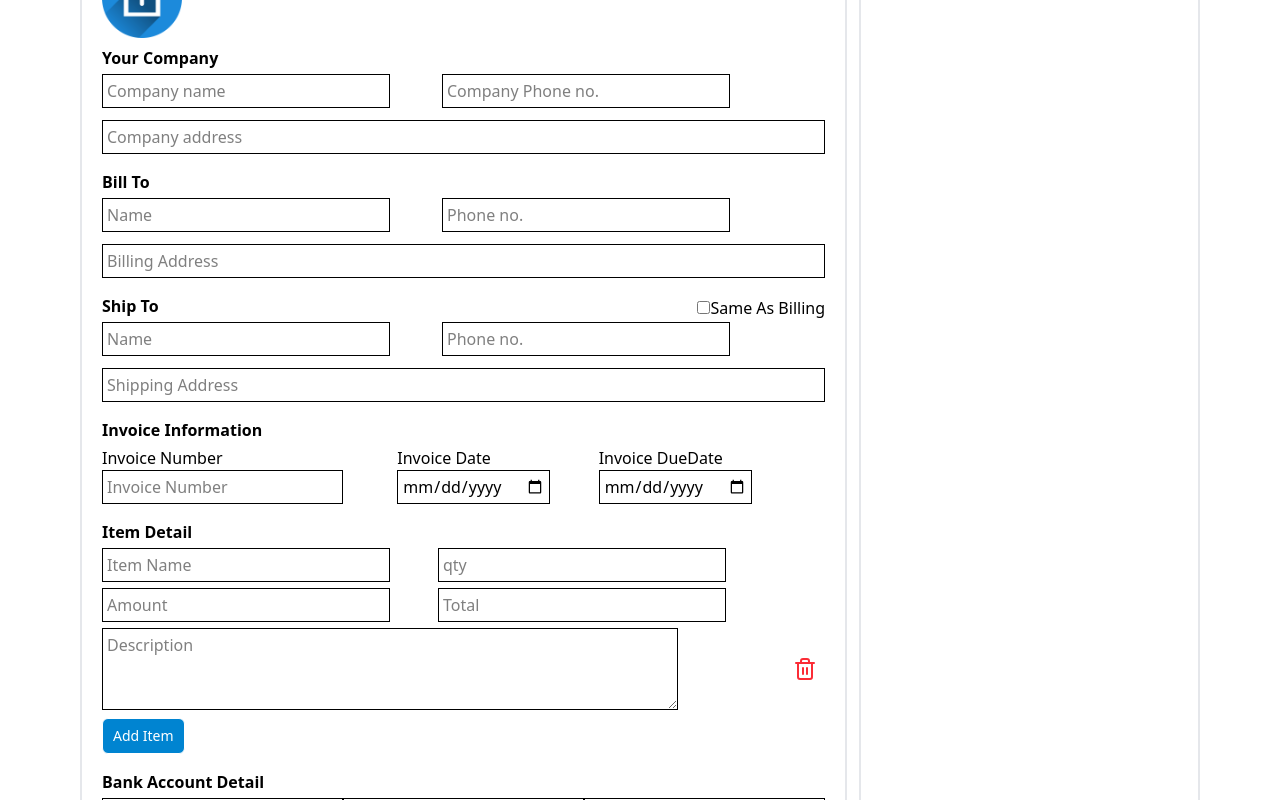
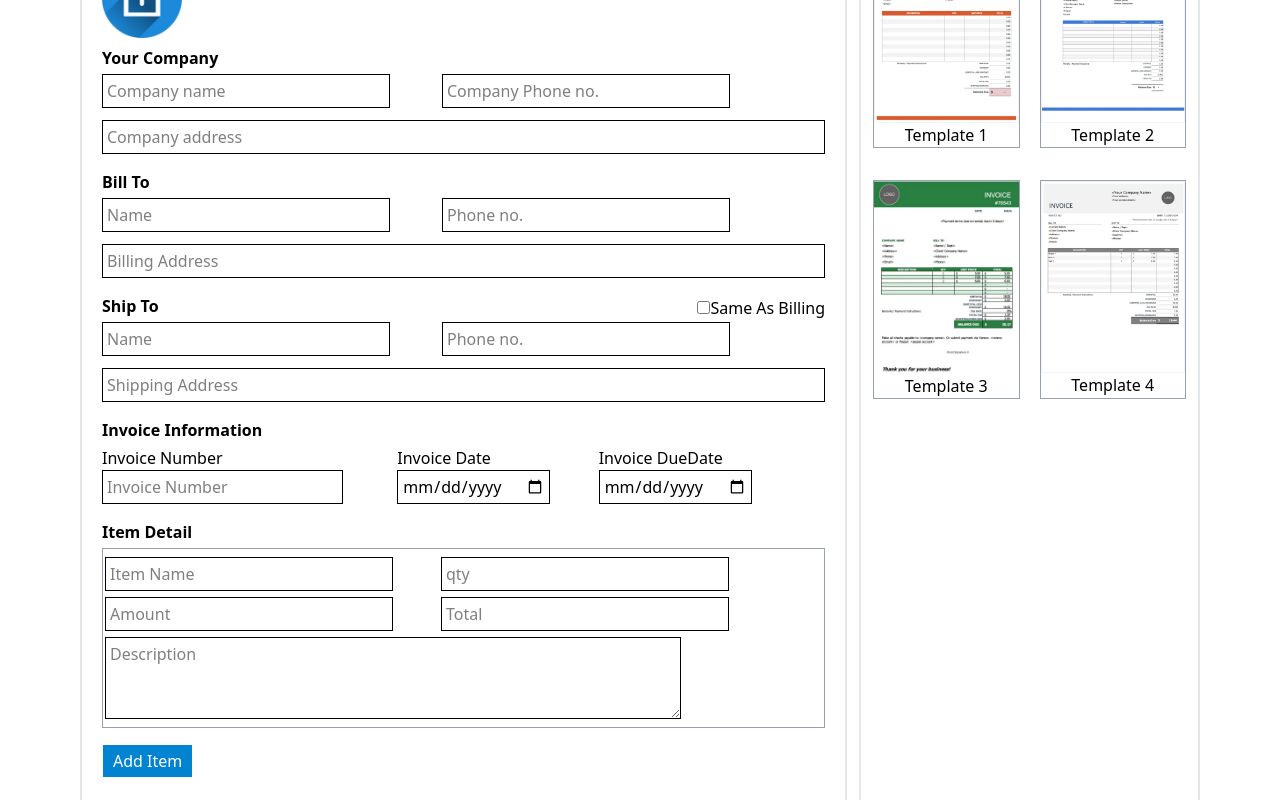
Before and after one commit to Akashyadav18/Invoice_generator_client, a React (Vite) app: page /generate in a window 1280 px wide. Shown: the part 240-1040 px from the top of the page. Built offline with nearby package versions, Linux system fonts and the light colour scheme.

Commit message:
Add & delete btn

```diff
--- a/src/assets/assets.js
+++ b/src/assets/assets.js
@@ -13,3 +13,10 @@ export const assets = {
     upload,
     logo
 }
+
+export const templates = [
+    {id: "template1", label: "Template 1", image: assets.template1},
+    {id: "template2", label: "Template 2", image: assets.template2},
+    {id: "template3", label: "Template 3", image: assets.template3},
+    {id: "template4", label: "Template 4", image: assets.template4},
+]
--- a/src/components/InvoiceForm.jsx
+++ b/src/components/InvoiceForm.jsx
@@ -1,9 +1,27 @@
 import { assets } from '@/assets/assets'
-import React from 'react'
-import { Button } from './ui/button'
+import React, { useContext } from 'react'
 import { Trash2 } from 'lucide-react'
+import { AppContext } from '@/context/AppContext'
 
 const InvoiceForm = () => {
+
+    const { invoiceData, setInvoiceData } = useContext(AppContext);
+
+    const addItem = () => {
+        setInvoiceData((prev) => ({
+            ...prev,
+            items: [
+                ...prev.items,
+                {name:"", qty:"", amount:"", total:0, description:""},
+            ]
+        }))
+    }
+
+    const deleteItem = (index) => {
+        const items = invoiceData.items.filter((_, i) => i !== index);
+        setInvoiceData((prev) => ({...prev, items}))
+    }
+
     return (
         <div className=''>
             {/* company logo */}
@@ -70,7 +88,8 @@ const InvoiceForm = () => {
             {/* item detail */}
             <div className=' p-2'>
                 <h5 className=' font-semibold mb-1'>Item Detail</h5>
-                <div className=''>
+                {invoiceData.items.map((item, index) => (
+                    <div key={index} className=' border border-gray-400 py-2 p-0.5 mb-2'>
                         <div className=' md:flex gap-12 mb-1.5'>
                             <input type='text' placeholder='Item Name' className=' border p-1 w-full md:w-2xs' />
                             <input type='number' placeholder='qty' className=' border p-1 w-full md:w-2xs' />
@@ -81,10 +100,13 @@ const InvoiceForm = () => {
                         </div>
                         <div className=' md:flex justify-between items-center'>
                             <textarea placeholder='Description' rows={3} cols={5} className=' border p-1 w-full md:w-xl'></textarea>
-                        <button className=' cursor-pointer hover:text-red-700 p-2 text-red-500'> <Trash2 /> </button>
+                            {invoiceData.items.length > 1 && (
+                                <button onClick={() => deleteItem(index)} className=' cursor-pointer hover:text-red-700 p-2 text-red-500'> <Trash2 /> </button>
+                            )}
                         </div>
                     </div>
-                <Button className=' border mt-2 bg-sky-600 text-white px-2.5 py-1 cursor-pointer'>Add Item</Button>
+                ))}
+                <button onClick={addItem} className=' border mt-2 bg-sky-600 text-white px-2.5 py-1 cursor-pointer'>Add Item</button>
             </div>
             {/* bank account info */}
             <div className=' p-2'>
--- /dev/null
+++ b/src/components/TemplateGrid.jsx
@@ -0,0 +1,17 @@
+import { templates } from '@/assets/assets'
+import React from 'react'
+
+const TemplateGrid = () => {
+    return (
+        <div className='grid md:grid-cols-2 gap-5'>
+            {templates.map(template => (
+                <div key={template.id} className=' mb-3 cursor-pointer border border-gray-400'>
+                    <img src={template.image} alt='label' className='transition-transform duration-300 transform group-hover:scale-125'/>
+                    <div className=' text-center'>{template.label}</div>
+                </div>
+            ))}
+        </div>
+    )
+}
+
+export default TemplateGrid
--- a/src/context/AppContext.jsx
+++ b/src/context/AppContext.jsx
@@ -2,12 +2,32 @@ import React, { createContext, useState } from 'react'
 
 export const AppContext = createContext();
 
+export const initialInvoiceData = {
+    title: "New Invoice",
+    logo: "",
+    company: {name:"", number:"", address:""},
+    billing: {name:"", number:"", address:""},
+    shipping: {name:"", number:"", address:""},
+    invoice: {number:"", date:"", dueDate:""},
+    items: [
+        {name:"", qty:"", amount:"", total:0, description:""}
+    ],
+    account: {name:"", number:"", ifscCode:""},
+    tax:0,
+    notes: ""
+}
+
 export const AppContextProvider = ({children}) => {
 
     const [invoiceTitle, setInvoiceTitle] = useState("New Invoice");
+    const [invoiceData, setInvoiceData] = useState(initialInvoiceData);
+    const [selectedTemplate, setSelectedTemplate] = useState("template1");
 
     const contextValue = {
-        invoiceTitle, setInvoiceTitle
+        invoiceTitle, setInvoiceTitle,
+        invoiceData, setInvoiceData,
+        selectedTemplate, setSelectedTemplate,
+        initialInvoiceData
     }
 
     return (
--- a/src/pages/MainPage.jsx
+++ b/src/pages/MainPage.jsx
@@ -1,4 +1,5 @@
 import InvoiceForm from '@/components/InvoiceForm';
+import TemplateGrid from '@/components/TemplateGrid';
 import { Button } from '@/components/ui/button';
 import { AppContext } from '@/context/AppContext';
 import { Pencil } from 'lucide-react';
@@ -54,7 +55,7 @@ const MainPage = () => {
           {/* Title form */}
           <div className='border-2 border-gray-200 p-3 w-full'>
             <div>
-              Title form
+              <TemplateGrid/>
             </div>
           </div>
         </div>
```
Lines whose indentation alone changed are shown as unchanged.
